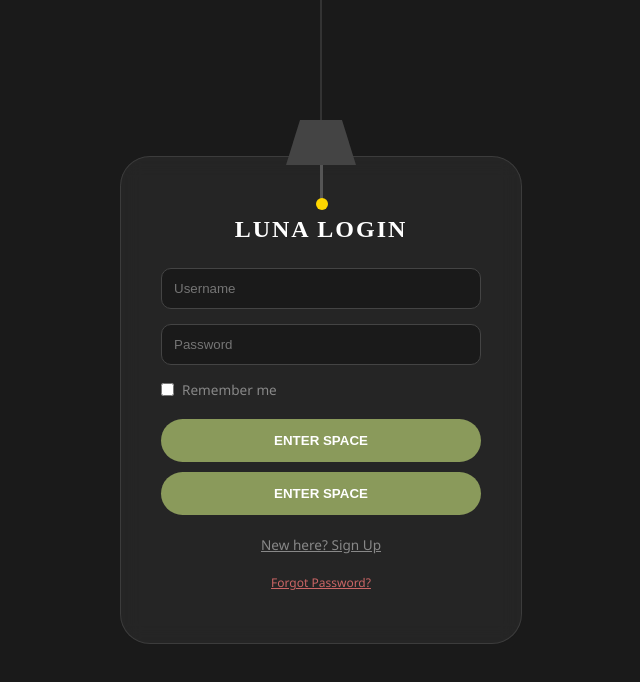
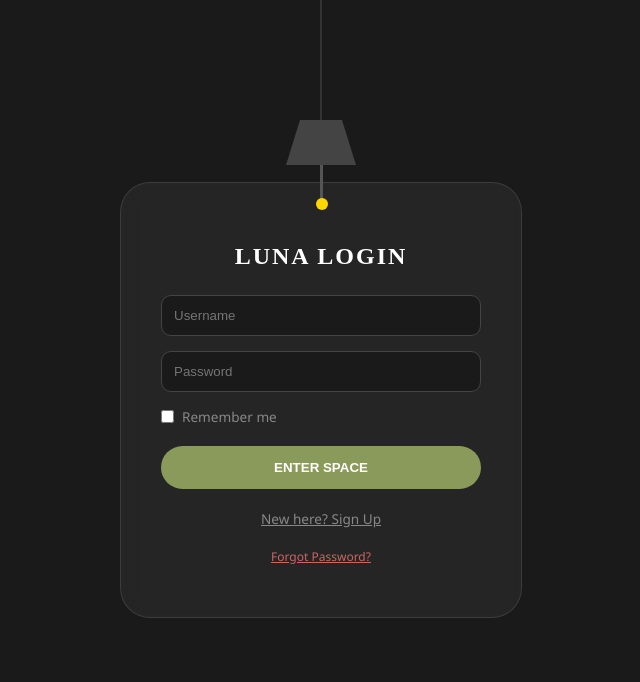
Before and after one commit to Maka180/Luna-lift, a plain HTML site: page login.html in a window 1280 px wide. Shown: the whole page, without its empty margins (319-959 px from the left). Drawn offline with Linux system fonts and the light colour scheme.

Commit message:
Delete one submit button on login in form

```diff
--- a/login.html
+++ b/login.html
@@ -49,7 +49,7 @@
     <input type="checkbox" id="remember-me" style="width: auto; margin: 0; accent-color: var(--sage);">
     <label for="remember-me" style="font-size: 0.85rem; color: #888; cursor: pointer;">Remember me</label>
 </div>
-<button type="submit" id="submit-btn" class="btn-main">Enter Space</button>
+
             <button type="submit" id="submit-btn" class="btn-main">Enter Space</button>
         </form>
 
```
